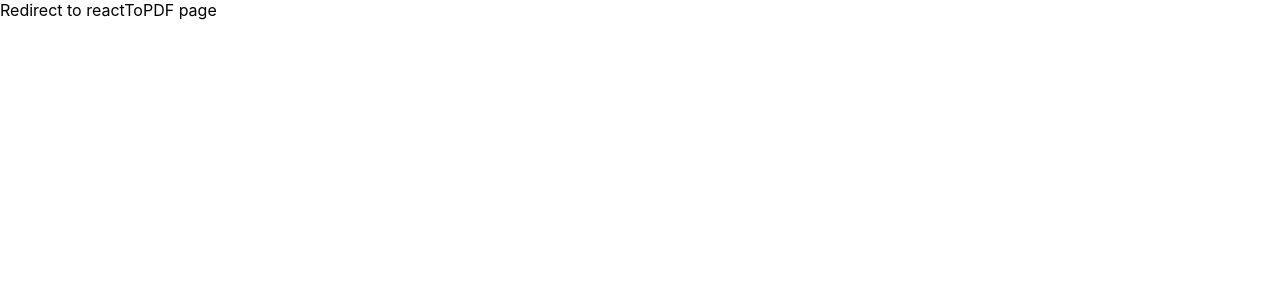
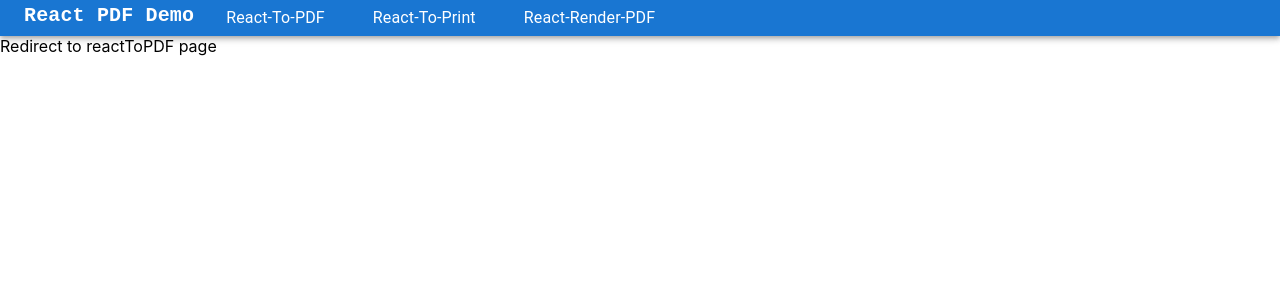
Before and after one commit to librarylai/react-pdf-print, a Next.js app: page / in a window 1280 px wide. Shown: the top 300 px of the page. Built offline with nearby package versions, Linux system fonts and the light colour scheme.

Commit message:
feat: update README

```diff
--- /dev/null
+++ b/constants/pathConfig.js
@@ -0,0 +1,20 @@
+export const PAGE_PATH = {
+  REACT_TO_PDF: '/reactToPDF',
+  REACT_TO_PRINT: '/reactToPrint',
+  REACT_RENDER_PDF: '/reactPdfRender',
+}
+
+export const NAVBAR_CONFIGS = [
+  {
+    name: 'React-To-PDF',
+    url: PAGE_PATH.REACT_TO_PDF,
+  },
+  {
+    name: 'React-To-Print',
+    url: PAGE_PATH.REACT_TO_PRINT,
+  },
+  {
+    name: 'React-Render-PDF',
+    url: PAGE_PATH.REACT_RENDER_PDF,
+  },
+]
--- a/pages/_app.js
+++ b/pages/_app.js
@@ -1,7 +1,12 @@
 import '../styles/globals.css'
-
+import Navbar from '../src/components/navbar/Navbar'
 function MyApp({ Component, pageProps }) {
-  return <Component {...pageProps} />
+  return (
+    <>
+      <Navbar />
+      <Component {...pageProps} />
+    </>
+  )
 }
 
 export default MyApp
--- /dev/null
+++ b/src/components/navbar/Navbar.js
@@ -0,0 +1,46 @@
+import React from 'react'
+import AppBar from '@mui/material/AppBar'
+import Box from '@mui/material/Box'
+import Typography from '@mui/material/Typography'
+import Container from '@mui/material/Container'
+import MenuItem from '@mui/material/MenuItem'
+import { NAVBAR_CONFIGS } from '../../../constants/pathConfig'
+import { useRouter } from 'next/router'
+
+function Navbar(props) {
+  const router = useRouter()
+  function handleNavbarClick(item) {
+    router.push(item.url)
+  }
+  return (
+    <AppBar position='static'>
+      <Container maxWidth='xl' sx={{ display: 'flex' }}>
+        <Typography
+          variant='h6'
+          noWrap
+          sx={{
+            mr: 2,
+            fontFamily: 'monospace',
+            fontWeight: 700,
+            color: 'inherit',
+            textDecoration: 'none',
+          }}
+        >
+          React PDF Demo
+        </Typography>
+
+        <Box sx={{ display: 'flex', alignItems: 'center' }}>
+          {NAVBAR_CONFIGS.map((item) => (
+            <MenuItem key={item.name} onClick={() => handleNavbarClick(item)}>
+              <Typography sx={{ marginRight: '16px' }} textAlign='center'>
+                {item.name}
+              </Typography>
+            </MenuItem>
+          ))}
+        </Box>
+      </Container>
+    </AppBar>
+  )
+}
+
+export default Navbar
```
Also changed, not shown: pages/reactPdfRender.js (+23 -3 lines), src/components/pdf/PDFViewer.js (+18 -5 lines), 2 other files (tests, documents, lock files or other folders).
